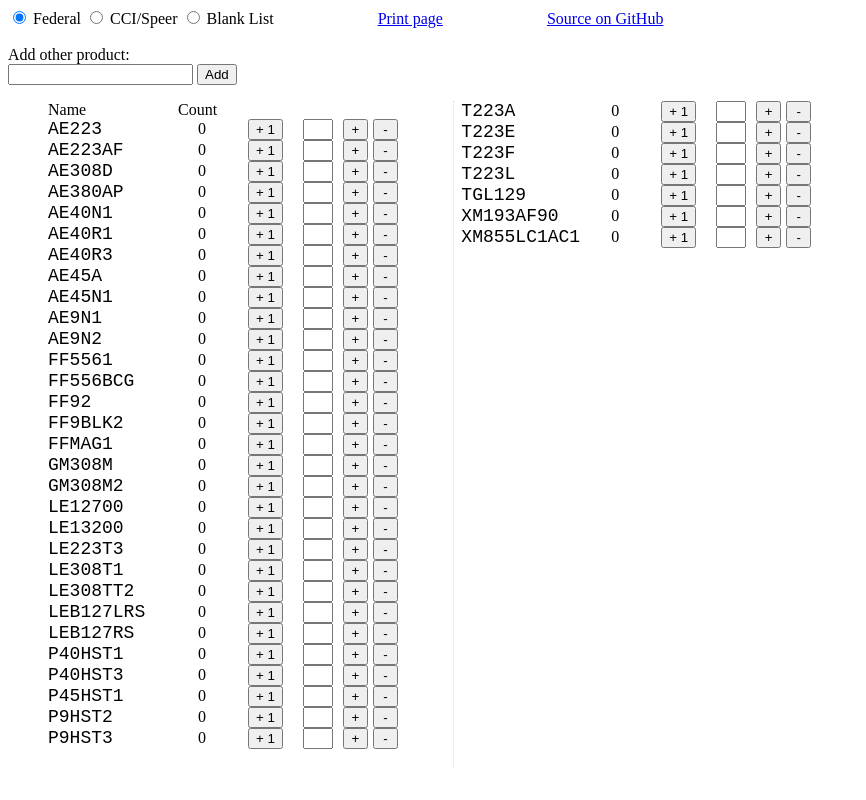
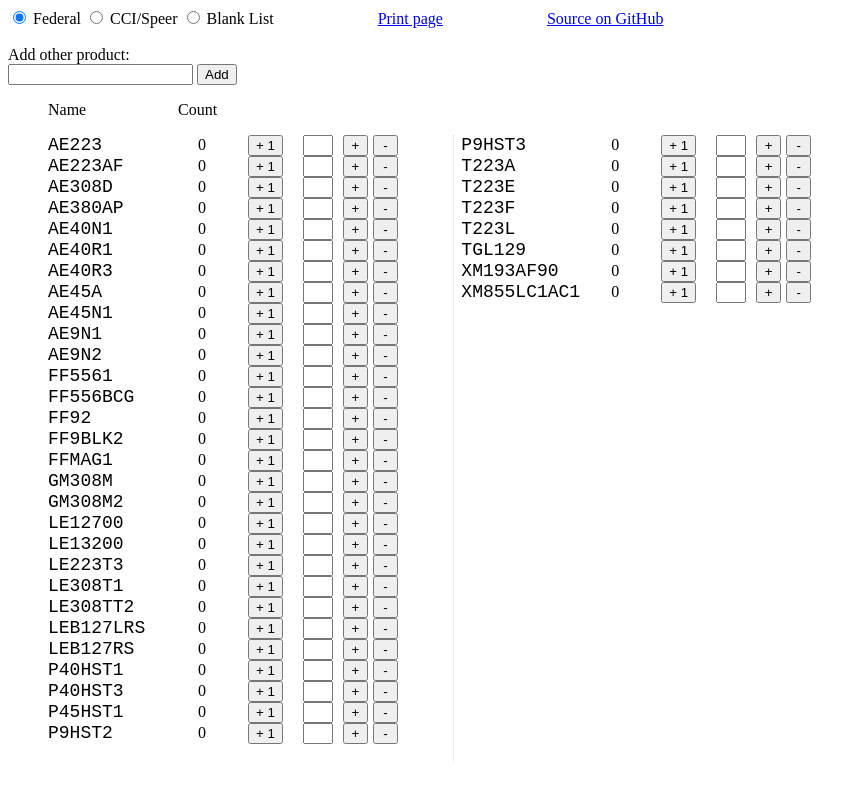
Before and after one commit to grrttedwards/aaa-product-counter, a plain HTML site: page index.html in a window 1280 px wide. Shown: the whole page, without its empty margins (0-866 px from the left). Drawn offline with Linux system fonts and the light colour scheme.

Commit message:
Refactor table header HTML and add it to printing layout

```diff
--- a/index.html
+++ b/index.html
@@ -22,20 +22,11 @@
 
     <br>
 
-    <ul id="federalproducts" name="productlist" class="productscol">
-        <li>
-            <span class="tableheader">Name</span>Count
-        </li>
+    <div id="tableheader" class="tableheader">
+        <span>Name</span>Count
+    </div>
 
-    </ul>
-    <ul id="ccispeerproducts" name="productlist" class="productscol">
-        <li>
-            <span class="tableheader">Name</span>Count
-        </li>
-    </ul>
-    <ul id="blankproducts" name="productlist" class="productscol">
-        <li>
-            <span class="tableheader">Name</span>Count
-        </li>
-    </ul>
+    <ul id="federalproducts" name="productlist" class="productscol"></ul>
+    <ul id="ccispeerproducts" name="productlist" class="productscol"></ul>
+    <ul id="blankproducts" name="productlist" class="productscol"></ul>
 </div>
--- a/scripts.js
+++ b/scripts.js
@@ -38,7 +38,9 @@ function printPopulated() {
             }
         }
     });
+    var header = document.getElementById("tableheader");
     document.body.innerHTML = "<h1>Product Count</h1>";
+    document.body.appendChild(header);
     document.body.appendChild(printContents);
     window.print();
     document.body.innerHTML = originalContents;
--- a/styles.css
+++ b/styles.css
@@ -1,8 +1,18 @@
 .productscol {
-    list-style-type: none; display: block; columns: 4 350px; column-rule: 1px dotted #ddd; column-fill:auto; height: 85%;
+    list-style-type: none;
+    display: block;
+    columns: 4 350px;
+    column-rule: 1px dotted #ddd;
+    column-fill:auto;
+    height: 80%;
 }
 
-.tableheader {
+#tableheader {
+    padding-left: 40px;
+    margin-top: 16px;
+}
+
+#tableheader > span {
     width: 130px;
     display: inline-block;
 }
```
